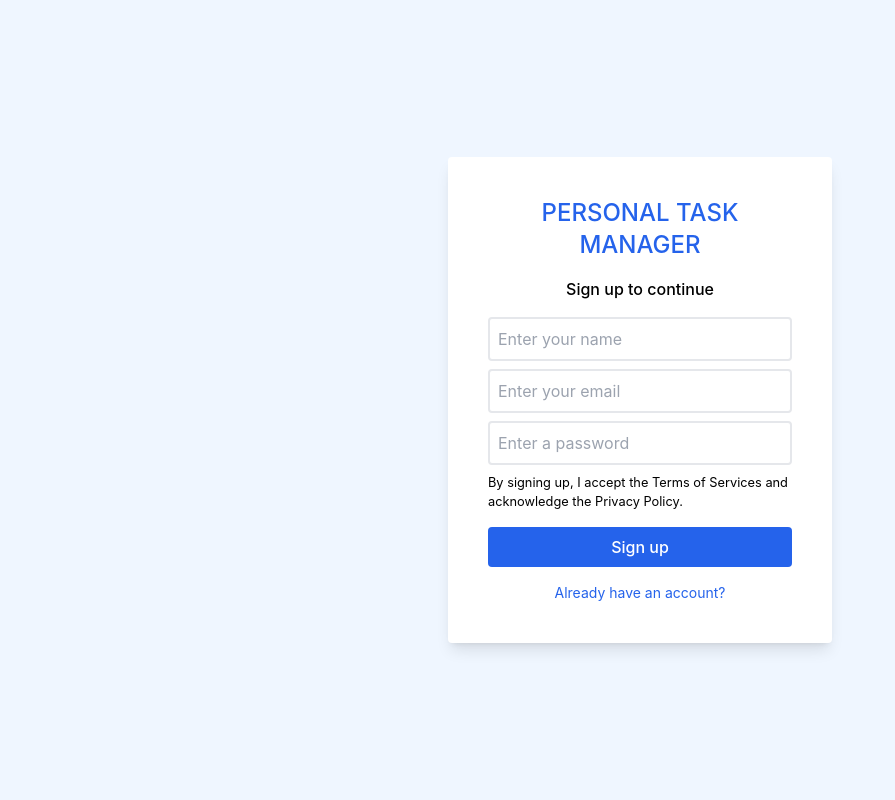
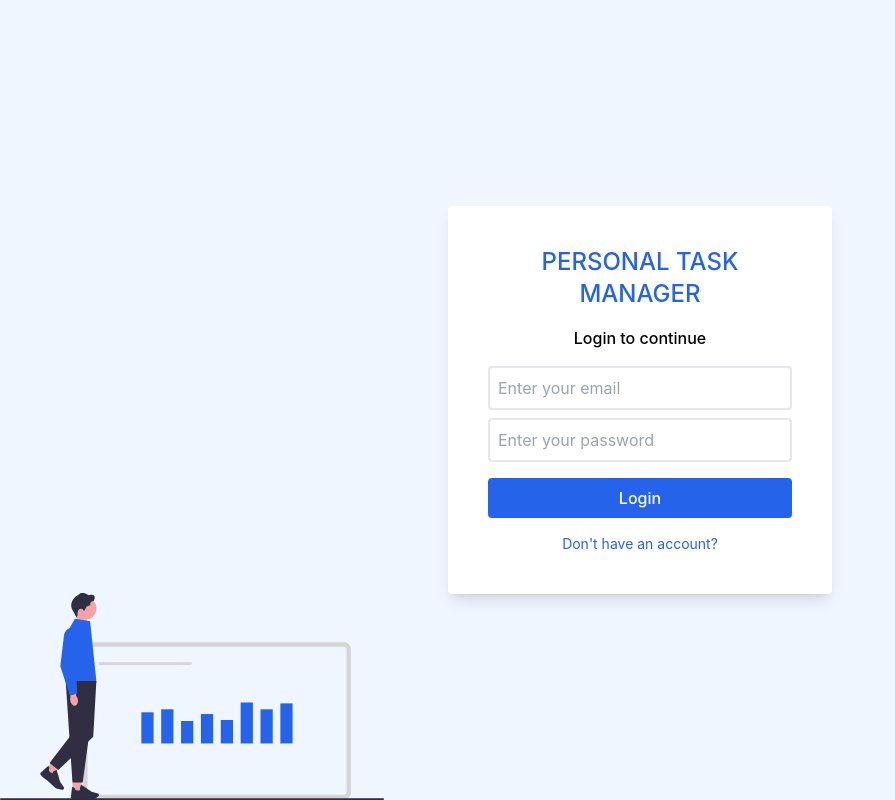
Before and after one commit to anthonytoumaibrahim/personal-task-manager, a React (Create React App) app in the folder frontend/: page / in a window 1280 px wide. Shown: the whole page, without its empty margins (0-895 px from the left). Built offline with nearby package versions, Linux system fonts and the light colour scheme.

Commit message:
Added Authentication Form

```diff
--- a/frontend/src/components/Button.jsx
+++ b/frontend/src/components/Button.jsx
@@ -1,11 +1,19 @@
-const Button = ({ link = false, className, children }) => {
+const Button = ({
+  type = "button",
+  link = false,
+  className,
+  onClick = () => {},
+  children,
+}) => {
   return (
     <button
+      type={type}
       className={`${
         link
           ? "link"
           : "px-4 py-2 rounded font-medium bg-primary-600 hover:bg-primary-700 transition-colors duration-150 text-white"
       } ${className}`}
+      onClick={() => onClick()}
     >
       {children}
     </button>
--- /dev/null
+++ b/frontend/src/components/vectors/Chart.jsx
@@ -0,0 +1,125 @@
+const Chart = ({ className }) => {
+  return (
+    <svg
+      xmlns="http://www.w3.org/2000/svg"
+      viewBox="0 0 678.62 365.87"
+      className={className}
+    >
+      <path
+        fill="#d5d5d6"
+        strokeWidth="0"
+        d="M607.96 364.37h-449c-6.78 0-12.29-5.51-12.29-12.29V99.44c0-6.78 5.51-12.29 12.29-12.29h449c6.78 0 12.29 5.51 12.29 12.29v252.64c0 6.78-5.51 12.29-12.29 12.29zm-449-269.22a4.29 4.29 0 00-4.29 4.29v252.64a4.29 4.29 0 004.29 4.29h449a4.29 4.29 0 004.29-4.29V99.44a4.29 4.29 0 00-4.29-4.29h-449z"
+      ></path>
+      <path
+        className="fill-primary-600"
+        strokeWidth="0"
+        d="M249.78 210.85H271.44V265.93H249.78z"
+      ></path>
+      <path
+        className="fill-primary-600"
+        strokeWidth="0"
+        d="M284.88 205.56H306.54V265.93H284.88z"
+      ></path>
+      <path
+        className="fill-primary-600"
+        strokeWidth="0"
+        d="M319.98 226.22H341.64000000000004V265.93H319.98z"
+      ></path>
+      <path
+        className="fill-primary-600"
+        strokeWidth="0"
+        d="M355.08 213.96H376.74V265.93H355.08z"
+      ></path>
+      <path
+        className="fill-primary-600"
+        strokeWidth="0"
+        d="M390.18 224.46H411.84000000000003V265.92H390.18z"
+      ></path>
+      <path
+        className="fill-primary-600"
+        strokeWidth="0"
+        d="M425.28 193.52H446.94V265.93H425.28z"
+      ></path>
+      <path
+        className="fill-primary-600"
+        strokeWidth="0"
+        d="M460.38 205.56H482.04V265.93H460.38z"
+      ></path>
+      <path
+        className="fill-primary-600"
+        strokeWidth="0"
+        d="M495.48 195.07H517.14V265.93H495.48z"
+      ></path>
+      <path
+        fill="#d5d5d6"
+        strokeWidth="0"
+        d="M176.84 122.18H336.7c1.44 0 2.61 1.17 2.61 2.61s-1.17 2.61-2.61 2.61H176.84c-1.44 0-2.61-1.17-2.61-2.61s1.17-2.61 2.61-2.61z"
+      ></path>
+      <path
+        fill="#2e2e41"
+        strokeWidth="0"
+        d="M678.62 364.37c0 .83-.67 1.5-1.5 1.5H1.5c-.83 0-1.5-.67-1.5-1.5s.67-1.5 1.5-1.5h675.62c.83 0 1.5.67 1.5 1.5z"
+      ></path>
+      <path
+        fill="#f3a3a6"
+        strokeWidth="0"
+        d="M133.7 60.68L153.35 67.14 153.35 38.85 135.52 38.85 133.7 60.68z"
+      ></path>
+      <circle
+        cx="150.92"
+        cy="27.1"
+        r="19.58"
+        fill="#f3a3a6"
+        strokeWidth="0"
+      ></circle>
+      <path
+        fill="#2f2e43"
+        strokeWidth="0"
+        d="M145.93 28.63l2.7 3.28 4.88-8.54s6.23.32 6.23-4.3 5.72-4.75 5.72-4.75 8.09-14.13-8.67-10.41c0 0-11.63-7.97-17.41-1.16 0 0-17.73 8.93-12.66 24.48l8.43 16.02 1.91-3.63s-1.16-15.23 8.87-10.99z"
+      ></path>
+      <path
+        fill="#f3a3a6"
+        strokeWidth="0"
+        d="M128.3 328.67H144.12V351.11H128.3z"
+      ></path>
+      <path
+        fill="#2f2e43"
+        strokeWidth="0"
+        d="M142.37 363.96c-2.71.25-16.24 1.31-16.92-1.79-.62-2.85.29-5.83.42-6.23 1.3-12.94 1.78-13.09 2.07-13.18.46-.13 1.81.5 3.99 1.91l.14.09.03.16c.04.2 1.01 4.95 5.59 4.23 3.14-.5 4.16-1.19 4.49-1.53-.27-.12-.6-.33-.83-.7-.34-.53-.4-1.21-.18-2.02.59-2.15 2.36-5.33 2.43-5.46l.2-.36 17.98 12.13 11.1 3.17c.84.24 1.51.84 1.85 1.64.47 1.12.18 2.42-.72 3.23-2.02 1.81-6.02 4.92-10.23 5.3-1.12.1-2.6.14-4.26.14-6.95 0-17.08-.72-17.16-.73z"
+      ></path>
+      <path
+        fill="#f3a3a6"
+        strokeWidth="0"
+        d="M82.49 300.76H104.92999999999999V316.58H82.49z"
+        transform="rotate(-50.4 93.707 308.672)"
+      ></path>
+      <path
+        fill="#2f2e43"
+        strokeWidth="0"
+        d="M83.13 331.15c-2.24-1.54-13.35-9.34-11.9-12.16 1.34-2.59 3.94-4.3 4.3-4.53 9.25-9.14 9.72-8.95 10-8.83.44.19 1.07 1.54 1.86 4.01l.05.15-.08.14c-.1.18-2.38 4.46 1.61 6.82 2.74 1.62 3.97 1.73 4.43 1.68a1.92 1.92 0 01-.2-1.07c.07-.62.46-1.19 1.16-1.67 1.83-1.28 5.21-2.6 5.36-2.66l.38-.15 6.12 20.81 6.53 9.52a2.86 2.86 0 01-2.24 4.48c-2.71.11-7.77-.05-11.26-2.44-.92-.63-2.09-1.54-3.37-2.6-5.35-4.43-12.7-11.44-12.76-11.5h.01zM170.28 155.58h-54.26l12.06 179.36h18.09l24.12-179.36z"
+      ></path>
+      <path
+        fill="#2f2e43"
+        strokeWidth="0"
+        d="M159.23 165.46L170.28 155.58 164.75 254.23 102.96 313.01 87.55 300.28 123.56 253.56 159.23 165.46z"
+      ></path>
+      <path
+        className="fill-primary-600"
+        strokeWidth="0"
+        d="M159.23 50.08l-26.8-4.35-8.32 14.55a98.813 98.813 0 00-12.3 61.07l4.21 34.25h54.26L159.23 50.09z"
+      ></path>
+      <path
+        fill="#f3a3a6"
+        strokeWidth="0"
+        d="M137.47 187.88c1.11 5.53-.96 10.58-4.61 11.28-3.66.69-7.52-3.23-8.63-8.77-.47-2.21-.39-4.49.24-6.66l-4.4-23.51 11.5-1.79 3.11 23.37c1.42 1.79 2.38 3.87 2.79 6.09z"
+      ></path>
+      <path
+        className="fill-primary-600"
+        strokeWidth="0"
+        d="M123.48 181.51l-16.89-52.18v-.08l6.38-53.73c.98-8.23 7.96-14.43 16.24-14.43 5.07 0 9.77 2.29 12.89 6.29s4.21 9.11 2.98 14.04l-11.27 45.07 2.69 51.15-13.03 3.87h.01z"
+      ></path>
+    </svg>
+  );
+};
+
+export default Chart;
--- /dev/null
+++ b/frontend/src/pages/Landing/components/AuthenticationForm.jsx
@@ -0,0 +1,41 @@
+// React stuff
+import { useState } from "react";
+
+// Components
+import Input from "../../../components/Input";
+import Button from "../../../components/Button";
+
+const AuthenticationForm = () => {
+  const [isLogin, setIsLogin] = useState(true);
+
+  return (
+    <>
+      <h5 className="font-medium text-center">
+        {isLogin ? "Login" : "Sign up"} to continue
+      </h5>
+      <form action="" className="flex flex-col gap-2">
+        {!isLogin && <Input type="text" placeholder="Enter your name" />}
+        <Input type="email" placeholder="Enter your email" />
+        <Input type="password" placeholder="Enter your password" />
+        {!isLogin && (
+          <small>
+            By signing up, I accept the Terms of Services and acknowledge the
+            Privacy Policy.
+          </small>
+        )}
+        <Button type="submit" className="mt-2">
+          {isLogin ? "Login" : "Sign up"}
+        </Button>
+      </form>
+      <Button
+        link={true}
+        className="text-sm"
+        onClick={() => setIsLogin(!isLogin)}
+      >
+        {isLogin ? "Don't have an account?" : "Already have an account?"}
+      </Button>
+    </>
+  );
+};
+
+export default AuthenticationForm;
--- a/frontend/src/pages/Landing/index.jsx
+++ b/frontend/src/pages/Landing/index.jsx
@@ -1,29 +1,17 @@
+// Vectors
+import Chart from "../../components/vectors/Chart";
+
 // Components
+import AuthenticationForm from "./components/AuthenticationForm";
 import Logo from "../../components/Logo";
-import Input from "../../components/Input";
-import Button from "../../components/Button";
 
 const Landing = () => {
   return (
-    <main className="w-screen h-screen bg-primary-50 flex items-center justify-center">
+    <main className="w-screen h-screen bg-primary-50 flex items-center justify-center relative">
+      <Chart className="absolute lg:w-80 xl:w-96 bottom-0 left-0 hidden lg:flex" />
       <div className="bg-white p-10 w-full max-w-sm shadow-lg rounded flex flex-col gap-4">
         <Logo className="text-center" />
-        <h5 className="font-medium text-center">Sign up to continue</h5>
-
-        <form action="" className="flex flex-col gap-2">
-          <Input type="text" placeholder="Enter your name" />
-          <Input type="email" placeholder="Enter your email" />
-          <Input type="password" placeholder="Enter a password" />
-          <small>
-            By signing up, I accept the Terms of Services and acknowledge the
-            Privacy Policy.
-          </small>
-          <Button className="mt-2">Sign up</Button>
-        </form>
-
-        <Button link={true} className="text-sm">
-          Already have an account?
-        </Button>
+        <AuthenticationForm />
       </div>
     </main>
   );
```
